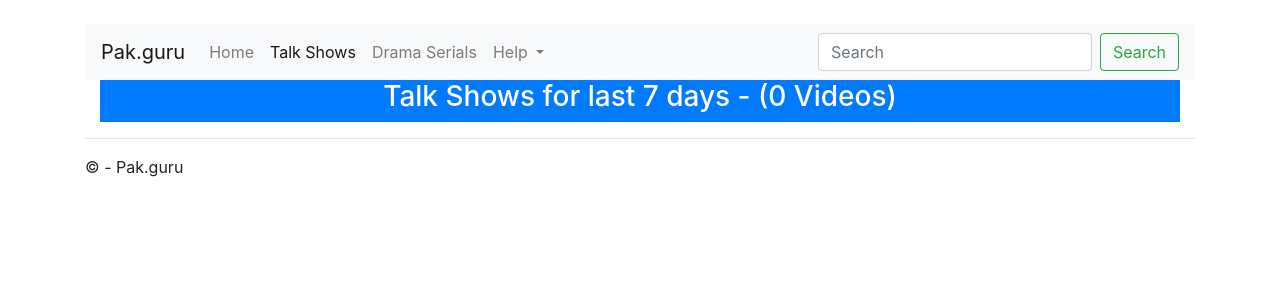
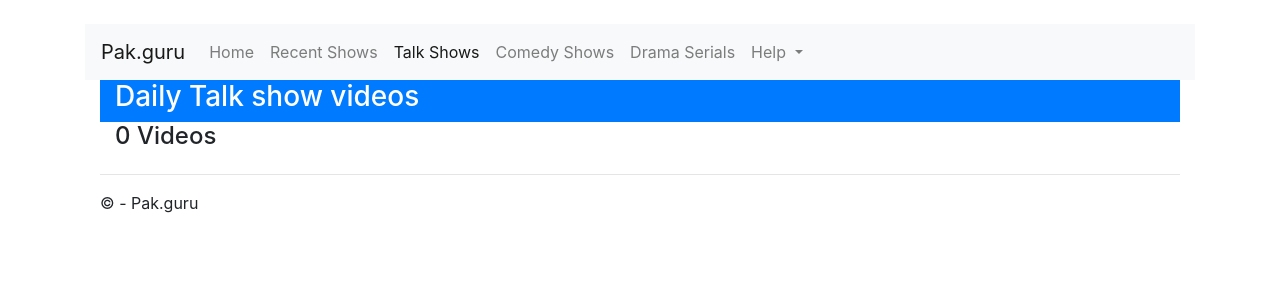
Before and after one commit to bilgrami/pakguru, a Django app: page /talkshows/ in a window 1280 px wide. Shown: the top 300 px of the page. Run offline with Django 3.2, Linux system fonts and the light colour scheme; data that the repository does not hold is empty; some libraries are stand-ins or nearby versions.

Commit message:
added pages for comedy shows, Recently published shows

```diff
--- /dev/null
+++ b/project/pakguru_project/frontend_app/templates/frontend_app/show_summary.html
@@ -0,0 +1,42 @@
+{% extends "pakguru_app/layout.html" %}
+
+{% block content %}
+{% load staticfiles %}
+{% load humanize %}
+
+<div class="container">
+
+  <div class="row bg-primary text-white justify-content-md-center">
+      <div class="col-12">
+        <h3>{{message}} </h3>
+      </div>
+  </div>
+  <div class="row justify-content-md-center">
+      <div class="col-12">
+         <h4>{{ posts|length }} Video{{ posts|length | pluralize }}</h4>
+      </div>
+ </div>
+
+    {% for post in posts  %}
+      {% ifchanged %}
+        <div class="row">
+          <div class="col-12">
+          <hr/>
+              <h2>{{ post.show.channel }} </h2>
+          </div>
+        </div>
+      {% endifchanged %}
+      {% ifchanged %}
+        <div class="row">
+        <div class="col-1">
+        </div>
+            <div class="col-11">
+                <h4><a href="{% url 'singledramaserial' channel=post.channel_slug show=post.show_slug show_id=post.show.show_id %}">
+                  {{ post.show.name}}</a>
+                  ({{ post.latest_post.target_date | timesince }})
+                </h4>
+            </div>
+        </div>
+      {% endifchanged %}
+    {% endfor %}
+{% endblock %}
--- a/project/pakguru_project/frontend_app/templates/pakguru_app/index.html
+++ b/project/pakguru_project/frontend_app/templates/pakguru_app/index.html
@@ -5,6 +5,7 @@
 <div class="jumbotron">
     <h1>Pak.guru</h1>
     <p class="lead">Welcome to Pak.guru home page</p>
+    <p><a href="{% url 'recentshows' %}" class="btn btn-primary btn-large">Watch Recently Published Shows &raquo;</a></p>
     <p><a href="{% url 'talkshows' %}" class="btn btn-primary btn-large">Watch Daily Talk Shows &raquo;</a></p>
     <p><a href="{% url 'dramaserials' %}" class="btn btn-primary btn-large">Watch Drams Serials &raquo;</a></p>
 </div>
--- a/project/pakguru_project/frontend_app/templates/pakguru_app/layout.html
+++ b/project/pakguru_project/frontend_app/templates/pakguru_app/layout.html
@@ -15,7 +15,7 @@
       gtag('config', 'UA-143619657-1');
     </script>
 
-    <title>{{ title }} - Pakguru website</title>
+    <title>{{ title }} - pak.guru website</title>
     {% load static %}
     <script src="https://code.jquery.com/jquery-3.3.1.slim.min.js" integrity="sha384-q8i/X+965DzO0rT7abK41JStQIAqVgRVzpbzo5smXKp4YfRvH+8abtTE1Pi6jizo" crossorigin="anonymous"></script>
     <link rel="stylesheet" href="https://stackpath.bootstrapcdn.com/bootstrap/4.3.1/css/bootstrap.min.css" integrity="sha384-ggOyR0iXCbMQv3Xipma34MD+dH/1fQ784/j6cY/iJTQUOhcWr7x9JvoRxT2MZw1T" crossorigin="anonymous">
@@ -36,13 +36,22 @@
                       <a class="nav-link" href="{% url 'home' %}">Home <span class="sr-only">(current)</span></a>
                     </li>
 
+                    <li class="nav-item {{ recentshows_page }}">
+                      <a class="nav-link" href="{% url 'recentshows' %}" tabindex="1">Recent Shows</a>
+                    </li>
+
                     <li class="nav-item {{ talkshows_page }}">
-                      <a class="nav-link" href="{% url 'talkshows' %}" tabindex="1">Talk Shows</a>
+                      <a class="nav-link" href="{% url 'talkshows' %}" tabindex="2">Talk Shows</a>
+                    </li>
+
+                    <li class="nav-item {{ comedyshows_page }}">
+                      <a class="nav-link" href="{% url 'comedyshows' %}" tabindex="3">Comedy Shows</a>
                     </li>
 
                     <li class="nav-item {{ dramaserials_page }}">
-                      <a class="nav-link" href="{% url 'dramaserials' %}" tabindex="2">Drama Serials</a>
+                      <a class="nav-link" href="{% url 'dramaserials' %}" tabindex="4">Drama Serials</a>
                     </li>
+
 
                     <li class="nav-item dropdown">
                             <a class="nav-link dropdown-toggle" href="#" id="navbarDropdown" role="button" data-toggle="dropdown" aria-haspopup="true" aria-expanded="false">
@@ -51,16 +60,16 @@
                             <div class="dropdown-menu" aria-labelledby="navbarDropdown">
                               <a class="dropdown-item" href="{% url 'about' %}">About</a>
                               <a class="dropdown-item" href="{% url 'contact' %}">Contact</a>
-                              <div class="dropdown-divider"></div>
+                              {% comment %} <div class="dropdown-divider"></div>
                               <a class="dropdown-item" href="#">Report a Bug</a>
-                            </div>
+                            </div> {% endcomment %}
                           </li>
 
                   </ul>
-                  <form class="form-inline my-2 my-lg-0">
+                  {% comment %} <form class="form-inline my-2 my-lg-0">
                     <input class="form-control mr-sm-2" type="search" placeholder="Search" aria-label="Search">
                     <button class="btn btn-outline-success my-2 my-sm-0" type="submit">Search</button>
-                  </form>
+                  </form> {% endcomment %}
                 </div>
               </nav>
 
--- a/project/pakguru_project/frontend_app/templates/pakguru_app/talkshows.html
+++ /dev/null
@@ -1,126 +0,0 @@
-{% extends "pakguru_app/layout.html" %}
-
-{% block content %}
-{% load staticfiles %}
-
-
-<div class="container">
-
-
- {% if not posts_visible %}
-
-  <div class="row bg-primary text-white justify-content-md-center">
-      <div class="col- themed-grid-col align-self-center">
-      <h3>
-      {{category}} for last 7 days - ({{ posts|length }} Videos)</h3></div>
-  </div>
-
-    {% for post in posts  %}
-      {% ifchanged %}
-        <div class="row">
-          <div class="col-12">
-          <hr/>
-              <h2>{{ post.show.channel }} </h2>
-          </div>
-        </div>
-      {% endifchanged %}
-      {% ifchanged %}
-        <div class="row">
-        <div class="col-1">
-        </div>
-            <div class="col-11">
-              <span>
-                <h4>
-                  <a href="{% url 'singletalkshow' channel=post.channel_slug show=post.show_slug show_id=post.show.show_id %}">
-                  {{ post.show.name}}</a>
-              </span>
-                <span class="h6 {{post.latest_post_color}}">
-                    ({{ post.latest_post.target_date |timesince:post.time_in_pakistan }} ago)
-              </span>
-            </h4>
-          </div>
-        </div>
-      {% endifchanged %}
-    {% endfor %}
-{% endif %}
-
- {% if posts_visible %}
-
-      {% for post in posts %}
-
-        {% ifchanged %}
-        <p>
-          <div class="row bg-primary text-white justify-content-md-center">
-              <div class="col- themed-grid-col align-self-center">
-              <h3>
-                {{post.show}} ({{ posts|length }} Video{{ posts|length | pluralize }} from last 7 days)</h3></div>
-          </div>
-        </p>
-        {% endifchanged %}
-
-
-      <div class="row justify-content-md-center">
-          <div class="col- themed-grid-col align-self-center" title="{{ post.url }}">
-            <h3>
-            {% if post.type == 'utube' %}
-            <img src="{% static 'frontend_app/yt_logo_rgb_light-small.png' %}" width="56">
-            {% endif %}
-            {% if post.type == 'dailymotion' %}
-            <img src="{% static 'frontend_app/dm_logo_rgb_light-small.png' %}" width="56">
-            {% endif %}
-
-           {{ post.show}} - {{ post.target_date }}</h3>
-
-            {% if user.is_superuser or user.is_staff  %}
-            <span><a target='_blank' href="{{ post.change_url }}" title="{{ post.change_url }}">
-              <img src="{% static 'frontend_app/edit-icon.png' %}" width="17">&nbsp;</a></span>
-
-            <span><a target='_blank' href="{{ post.feed_job_url }}" title="{{ post.feed_job_url }}">
-              <img src="{% static 'frontend_app/job_logo_small.png' %}" width="25">&nbsp;</a></span>
-
-            <span><a target='_blank' href="{{ post.feed_file_url }}" title="{{ post.feed_file_url }}">
-              <img src="{% static 'frontend_app/feed_logo_small.png' %}" width="25">&nbsp;</a></span>
-
-            <span><a target='_blank' href="{{ post.source_detail }}" title="{{ post.source_detail }}">
-              <img src="{% static 'frontend_app/feed_source.jpg' %}" width="25">&nbsp;</a></span>
-
-            {% endif %}
-
-            <span title="{{ post.label }}"><strong>{{ post.target_date }} - {{ post.label }}</strong></span>
-            </div>
-        </div>
-        <br/>
-        <div class="row justify-content-md-center">
-          <div class="col- themed-grid-col align-self-center" title="{{ post.url }}">
-            {% if post.type == 'utube' %}
-            <iframe width="560" height="315" src="{{ post.url }}" frameborder="0" allow="accelerometer; autoplay; encrypted-media; gyroscope; picture-in-picture" allowfullscreen></iframe>
-            {% endif %}
-            {% if post.type == 'dailymotion' %}
-            <iframe frameborder="0" width="560" height="315" src="{{ post.url }}" allowfullscreen allow="autoplay"></iframe>
-            {% endif %}
-            <hr/>
-
-          </div>
-
-        </div>
-
-
-      {% endfor %}
-  {% endif %}
-
-</div>
-
-
-
-{% endblock %}
-<script type="text/javascript">
-      function load_iframes() {
-var vidDefer = document.getElementsByTagName('iframe');
-for (var i=0; i<vidDefer.length; i++) {
-if(vidDefer[i].getAttribute('data-src')) {
-vidDefer[i].setAttribute('src',vidDefer[i].getAttribute('data-src'));
-} } }
-      document.addEventListener("DOMContentLoaded", function(event) {
-         load_iframes();
-      });
-</script>
--- a/project/pakguru_project/frontend_app/urls.py
+++ b/project/pakguru_project/frontend_app/urls.py
@@ -15,6 +15,8 @@
     path('contact/', views.contact, name='contact'),
     path('about/', views.about, name='about'),
 
+    path('recentshows/', views.recentshows, name='recentshows'),
+
     path('talkshows/', views.talkshows, name='talkshows'),
     path('talkshows/<channel>/<show>/<show_id>/', views.singletalkshow,
          name='singletalkshow'),
@@ -22,6 +24,11 @@
     path('dramaserials/', views.dramaserials, name='dramaserials'),
     path('dramaserial/<channel>/<show>/<show_id>/', views.singledramaserial,
          name='singledramaserial'),
+
+    path('comedyshows/', views.comedyshows, name='comedyshows'),
+    path('comedyshow/<channel>/<show>/<show_id>/', views.singlecomedyshow,
+         name='singlecomedyshow'),
+
     path('login/',
          LoginView.as_view
          (
--- a/project/pakguru_project/frontend_app/views.py
+++ b/project/pakguru_project/frontend_app/views.py
@@ -1,5 +1,5 @@
 import json
-from datetime import datetime, timedelta, date
+from datetime import date, datetime, timedelta
 
 import django.utils.text
 from django.http import HttpRequest
@@ -8,8 +8,10 @@
 from django.views.decorators.cache import cache_page
 
 from pakguru_app.models import Post, ShowFeed_HarvestJobLog
+
 FIVE_MINUTES = 60*5
 ONE_DAY = 60*60*24
+FOUR_HOURS = 60*60*4
 
 
 @cache_page(ONE_DAY)
@@ -82,8 +84,6 @@
     latest_posts = {}
     yesterday = date.today() - timedelta(days=1)
     two_days_ago = date.today() - timedelta(days=2)
-    # TODO: need to handle DST transition
-    time_in_pakistan = date.today() + timedelta(hours=12)
 
     for post in posts:
         post.type, post.url = get_post_url(post.text)
@@ -100,7 +100,6 @@
             latest_posts[post.show] = Post.objects.filter(show=post.show).order_by('-target_date').first()  # noqa: E501
 
         post.latest_post = latest_posts[post.show]
-        post.time_in_pakistan = time_in_pakistan
         if post.latest_post.target_date >= yesterday:
             post.latest_post_color = 'text-danger'
         elif post.latest_post.target_date >= two_days_ago:
@@ -109,88 +108,134 @@
     return posts
 
 
-@cache_page(FIVE_MINUTES)
+@cache_page(FOUR_HOURS)
 def talkshows(request):
+    assert isinstance(request, HttpRequest)
     category = 'Talk Shows'
-    assert isinstance(request, HttpRequest)
     last_7_days = datetime.strftime(datetime.now() - timedelta(7), '%Y-%m-%d')
     posts = Post.objects.filter(is_active=True, target_date__gte=last_7_days, category__name=category).all().order_by('show__channel__name', 'show__name', '-target_date')  # noqa:E501
     process_posts(posts)
 
     return render(
         request,
-        'pakguru_app/talkshows.html',
+        'frontend_app/show_summary.html',
         {
-            'title': 'Daily Talk Shows',
+            'title': 'Video Lst of Daily Talk Shows',
             "talkshows_page": "active",
-            'category': category,
-            'message': 'Daily Talk shows',
+            'message': 'Daily Talk show videos',
             'posts': posts,
             'posts_visible': False
         }
     )
 
 
-@cache_page(FIVE_MINUTES)
+@cache_page(FOUR_HOURS)
 def singletalkshow(request, channel, show, show_id):
-    category = 'Talks Shows'
     assert isinstance(request, HttpRequest)
-
     last_7_days = datetime.strftime(datetime.now() - timedelta(7), '%Y-%m-%d')
     posts = Post.objects.filter(is_active=True, target_date__gte=last_7_days, show__show_id=show_id).order_by('show__channel__name', 'show__name', '-target_date')  # noqa:E501
     process_posts(posts)
 
     return render(
         request,
-        'pakguru_app/talkshows.html',
+        'frontend_app/show_list.html',
         {
             'title': 'Daily Talk Show',
             "talkshows_page": "active",
-            'category': category,
-            'message': 'Daily Talk show',
-            'posts': posts,
-            'posts_visible': True
+            'message': posts[0].show,
+            'posts': posts
         }
     )
 
 
-@cache_page(FIVE_MINUTES)
+@cache_page(FOUR_HOURS)
 def dramaserials(request):
+    assert isinstance(request, HttpRequest)
     category = 'Drama Serials'
-    assert isinstance(request, HttpRequest)
     posts = Post.objects.filter(is_active=True, category__name=category).order_by('show__channel__name', 'show__name', '-target_date')  # noqa:E501
     process_posts(posts)
 
     return render(
         request,
-        'pakguru_app/dramaserials.html',
+        'frontend_app/show_summary.html',
         {
-            'title': 'Drama Serials',
+            'title': 'Video List of Drama Serials',
             "dramaserials_page": "active",
-            'category': category,
-            'message': 'Drama Serials',
-            'posts': posts,
-            'posts_visible': False
+            'message': 'Video List of Drama Serials',
+            'posts': posts
         }
     )
 
 
-@cache_page(FIVE_MINUTES)
+@cache_page(FOUR_HOURS)
 def singledramaserial(request, channel, show, show_id):
-    category = 'Drama Serials'
     assert isinstance(request, HttpRequest)
     posts = Post.objects.filter(is_active=True, show__show_id=show_id).order_by('show__channel__name', 'show__name', '-target_date')  # noqa:E501
     process_posts(posts)
 
     return render(
         request,
-        'pakguru_app/dramaserials.html',
+        'frontend_app/show_list.html',
         {
-            'title': 'Drama Serial',
+            'title': 'Drama Serial Video',
             "dramaserials_page": "active",
-            'category': category,
-            'message': 'Drama Serials',
-            'posts': posts,
-            'posts_visible': True
+            'message': posts[0].show,
+            'posts': posts
         }
     )
+
+
+@cache_page(FOUR_HOURS)
+def recentshows(request):
+    assert isinstance(request, HttpRequest)
+    yesterday = datetime.strftime(datetime.now() - timedelta(1), '%Y-%m-%d')
+    posts = Post.objects.filter(is_active=True, publish_date__gte=yesterday).order_by('-target_date')  # noqa:E501
+    process_posts(posts)
+
+    return render(
+        request,
+        'frontend_app/show_list.html',
+        {
+            'title': 'Recently Published Videos',
+            "recentshows_page": "active",
+            'message': 'Recently Published Videos',
+            'posts': posts
+        }
+    )
+
+
+@cache_page(FOUR_HOURS)
+def comedyshows(request):
+    assert isinstance(request, HttpRequest)
+    category = 'Comedy Shows'
+    posts = Post.objects.filter(is_active=True, category__name=category).order_by('show__channel__name', 'show__name', '-target_date')  # noqa:E501
+    process_posts(posts)
+
+    return render(
+        request,
+        'frontend_app/show_summary.html',
+        {
+            'title': 'Video list of Comedy Shows',
+            "comedyshows_page": "active",
+            'message': 'Video list of Comedy Shows',
+            'posts': posts
+        }
+    )
+
+
+@cache_page(FOUR_HOURS)
+def singlecomedyshow(request, channel, show, show_id):
+    assert isinstance(request, HttpRequest)
+    posts = Post.objects.filter(is_active=True, show__show_id=show_id).order_by('show__channel__name', 'show__name', '-target_date')  # noqa:E501
+    process_posts(posts)
+
+    return render(
+        request,
+        'frontend_app/show_list.html',
+        {
+            'title': 'Comedy Show Videos',
+            "comedyshows_page": "active",
+            'message': posts[0].show,
+            'posts': posts
+        }
+    )
```
Also changed, not shown: project/pakguru_project/frontend_app/templates/frontend_app/recentshows.html (added, +69 -0 lines), project/pakguru_project/frontend_app/templates/frontend_app/show_list.html (added, +14 -0 lines), project/pakguru_project/frontend_app/templates/frontend_app/video_header_partial.html (added, +16 -0 lines), project/pakguru_project/frontend_app/templates/frontend_app/video_list_partial.html (added, +70 -0 lines), project/pakguru_project/frontend_app/templates/pakguru_app/dramaserials.html (deleted, +0 -124 lines).
